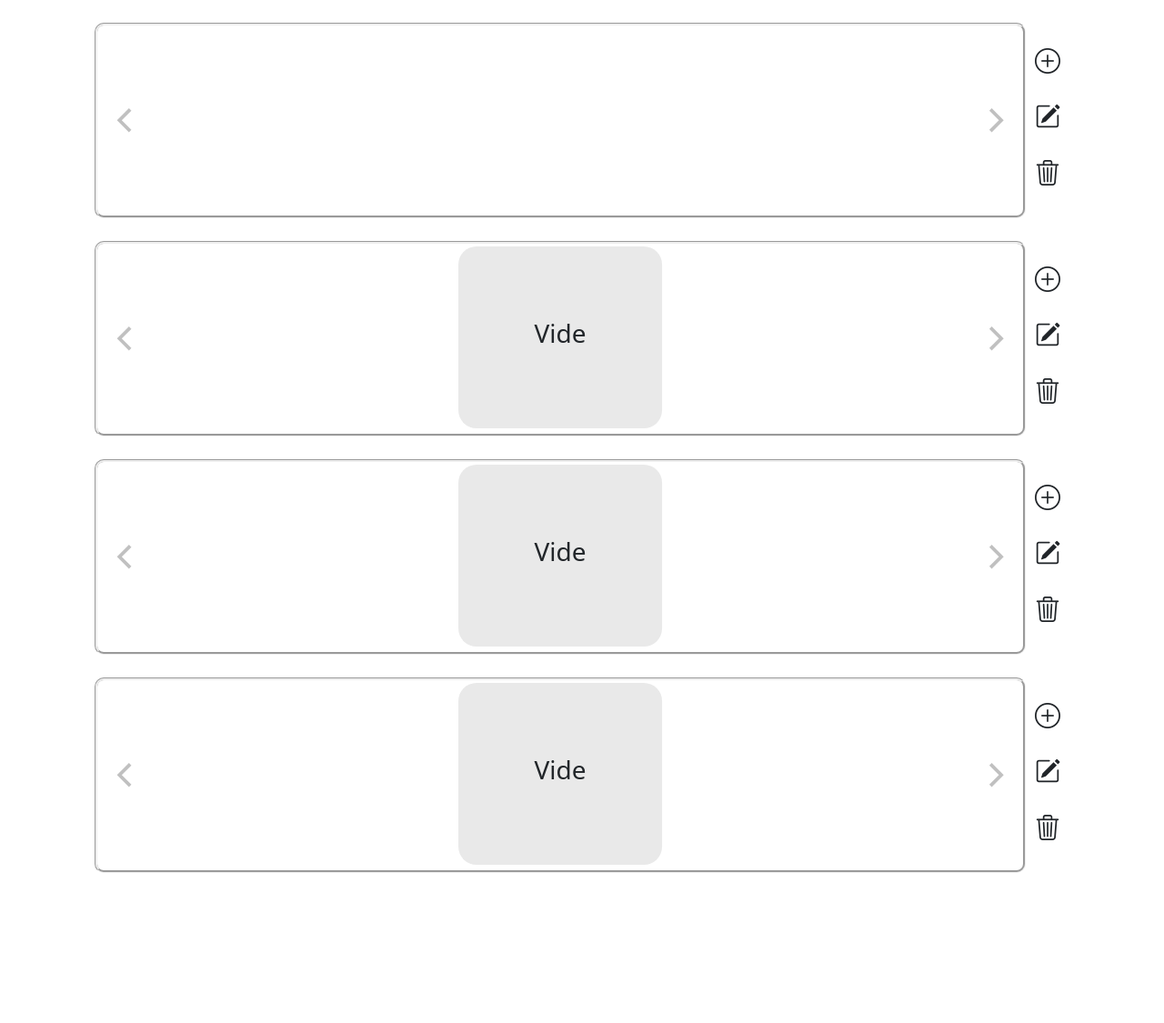
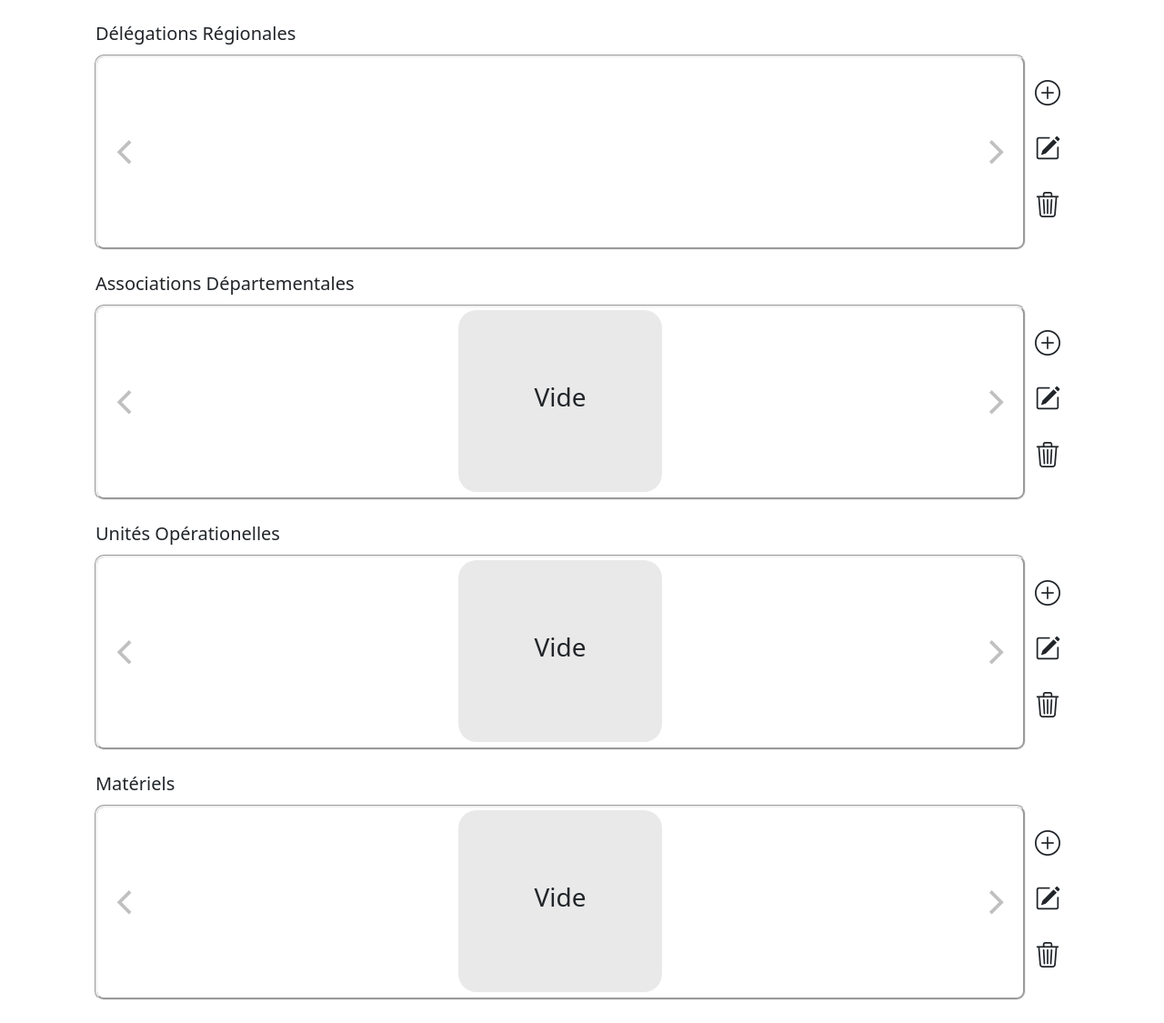
Before and after one commit to LapierreYohan/ManageDevicesWebSite-RestosDuCoeur, a PHP site: page /pages/test.php in a window 1280 px wide. Shown: the whole page at 91% size. Before the commit the page ends 985 px from the top, so only its background shows below. Run offline with PHP 8.4, Linux system fonts and the light colour scheme; the visitor is signed in with stand-in values (Sample User, id 1); data that the repository does not hold is empty; some libraries are stand-ins or nearby versions.

Commit message:
🚀 RELEASE: New Design + NEw Structure

```diff
--- a/css/test.css
+++ b/css/test.css
@@ -1,6 +1,11 @@
 section {
  margin-top: 25px;
  margin-bottom: 25px;
+}
+
+h5 {
+    margin-left: 8.2%;
+    height: 10px;
 }
 
 section#dr {
--- /dev/null
+++ b/js/traitements/changeDr.js
@@ -0,0 +1,41 @@
+const nodes = document.querySelectorAll('input[name="drSelector"]');
+
+nodes.forEach((node) => {
+    node.addEventListener("change", (event) => {
+
+        var value = {'dr':event.target.id};
+        let section = document.getElementById('ad');
+        let carousel = section.firstElementChild;
+
+        section.removeChild(carousel);
+
+        carousel = document.createElement('div');
+        carousel.classList.add("carousel");
+        section.prepend(carousel)
+
+        var flkty = new Flickity( carousel, {
+            groupCells: true,
+            pageDots: false
+        });
+
+
+        $.ajax({
+            type: "POST",
+            url: "/include/traitements/dr.php",
+            dataType:"json",
+            data:value,
+            success: function(data){
+
+                $.each(data, function (index, value) {
+
+                    var $cellElems = $('<input type="radio" name="adSelector" id="' + value.Reference + '">');
+                    flkty.append( $cellElems)
+
+                    var $cellElem = $('<div class="carousel-cell"> <label for="' + value.Reference + '"> <img src="/img/icon/Association départementale.png" alt="Icon maison"> <p>' + value.Reference + '</p></label></div>');
+                    flkty.append( $cellElem)
+
+                })
+            }
+        });
+    });
+});
--- a/pages/test.php
+++ b/pages/test.php
@@ -1,3 +1,9 @@
+<?php
+require_once("../include/fonctions/auth.php");
+redirectUser();
+
+//unset($_SESSION['connected']);
+?>
 <!DOCTYPE html>
 <html lang="fr">
 
@@ -25,38 +31,33 @@
 
 <body>
 
-    <!-- Flickity HTML init -->
+    <section id="app">
+        <h5>Délégations Régionales</h5>
         <section id="dr">
             <div class="carousel" data-flickity='{ "groupCells": true, "pageDots": false}'>
                 <?php
                 require_once(__DIR__ . "/../include/MariaDB.php");
-            $bdd = bddRestos();
 
-            $stmt = $bdd->query("SELECT * FROM Delegation_Regionale");
-            $res = $stmt->fetchAll();
+                $res;
+                if ($_SESSION['Admin'] === true) {
+                    $res = Connexion::getResult("SELECT * FROM Delegation_Regionale");
+                } else {
+                    $res = null;
+                }
 
-            foreach ($res as $row) {
-
-                echo '<input type="radio" name="drSelector" id="' . $row["Reference"] . '">';
-                echo '<div class="carousel-cell">';
-                echo '<label for="' . $row["Reference"] . '">';
-                echo '<img src="../img/icon/Département.png" alt="Icon Département">';
-                echo '<p>' . $row["Reference"] . '</p>';
-                echo '</label>';
-                echo '</div>';
-            }
+                Connexion::printCarouselElements($res, "drSelector");
                 ?>
 
-            <?php require_once __DIR__ . "/../include/changeDr.php" ?>
+                <script src="/js/traitements/changeDr.js"></script>
             </div>
             <div class="toolBar">
-            <a href="" class="nav-link disabled"><h3 class="bi bi-plus-circle"></h3></a>
-            <a href="" class="nav-link disabled"><h3 class="bi bi-pencil-square"></h3></a>
-            <a href="" class="nav-link disabled"><h3 class="bi bi-trash3"></h3></a>
+                <a id="dr" href="" class="nav-link disabled"><h3 class="bi bi-plus-circle"></h3></a>
+                <a id="dr" href="" class="nav-link disabled"><h3 class="bi bi-pencil-square"></h3></a>
+                <a id="dr" href="" class="nav-link disabled"><h3 class="bi bi-trash3"></h3></a>
             </div>
-
         </section>
 
+        <h5>Associations Départementales</h5>
         <section id="ad">
             <div class="carousel" data-flickity='{ "groupCells": true, "pageDots": false}'>
                 <div class="carousel-cell">
@@ -64,13 +65,14 @@
                 </div>
             </div>
             <div class="toolBar">
-            <a href="" class="nav-link disabled"><h3 class="bi bi-plus-circle"></h3></a>
-            <a href="" class="nav-link disabled"><h3 class="bi bi-pencil-square"></h3></a>
-            <a href="" class="nav-link disabled"><h3 class="bi bi-trash3"></h3></a>
+                <a id="ad" href="" class="nav-link disabled"><h3 class="bi bi-plus-circle"></h3></a>
+                <a id="ad" href="" class="nav-link disabled"><h3 class="bi bi-pencil-square"></h3></a>
+                <a id="ad" href="" class="nav-link disabled"><h3 class="bi bi-trash3"></h3></a>
             </div>
 
         </section>
 
+        <h5>Unités Opérationelles</h5>
         <section id="uo">
             <div class="carousel" data-flickity='{ "groupCells": true, "pageDots": false}'>
                 <div class="carousel-cell">
@@ -78,13 +80,14 @@
                 </div>
             </div>
             <div class="toolBar">
-            <a href="" class="nav-link disabled"><h3 class="bi bi-plus-circle"></h3></a>
-            <a href="" class="nav-link disabled"><h3 class="bi bi-pencil-square"></h3></a>
-            <a href="" class="nav-link disabled"><h3 class="bi bi-trash3"></h3></a>
+                <a id="uo" href="" class="nav-link disabled"><h3 class="bi bi-plus-circle"></h3></a>
+                <a id="uo"  href="" class="nav-link disabled"><h3 class="bi bi-pencil-square"></h3></a>
+                <a id="uo"  href="" class="nav-link disabled"><h3 class="bi bi-trash3"></h3></a>
             </div>
 
         </section>
 
+        <h5>Matériels</h5>
         <section id="ma">
             <div class="carousel" data-flickity='{ "groupCells": true, "pageDots": false}'>
                 <div class="carousel-cell">
@@ -92,13 +95,13 @@
                 </div>
             </div>
             <div class="toolBar">
-            <a href="" class="nav-link disabled"><h3 class="bi bi-plus-circle"></h3></a>
-            <a href="" class="nav-link disabled"><h3 class="bi bi-pencil-square"></h3></a>
-            <a href="" class="nav-link disabled"><h3 class="bi bi-trash3"></h3></a>
+                <a id="ma" href="" class="nav-link disabled"><h3 class="bi bi-plus-circle"></h3></a>
+                <a id="ma" href="" class="nav-link disabled"><h3 class="bi bi-pencil-square"></h3></a>
+                <a id="ma" href="" class="nav-link disabled"><h3 class="bi bi-trash3"></h3></a>
             </div>
 
         </section>
-
+    </section>
 
 
 
```
Also changed, not shown: include/MariaDB.php (+68 -7 lines), include/changeDr.php (deleted, +0 -46 lines), include/drTraitement.php (deleted, +0 -12 lines), include/traitements/dr.php (added, +8 -0 lines), index.php (+18 -16 lines), include/fonctions/auth.php (renamed from include/auth.php), include/fonctions/debug.php (renamed from include/debug.php). Lines whose indentation alone changed are shown as unchanged.
